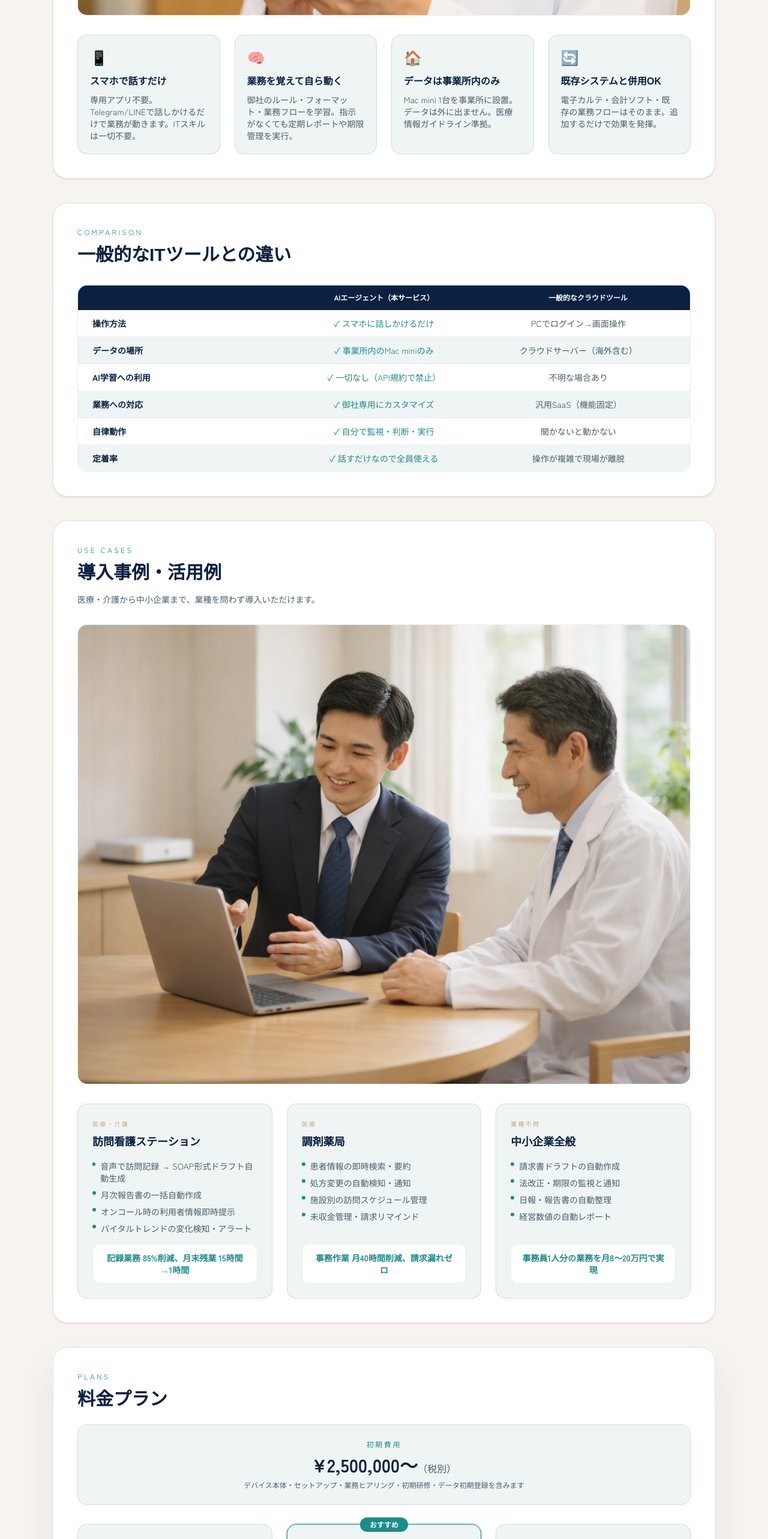
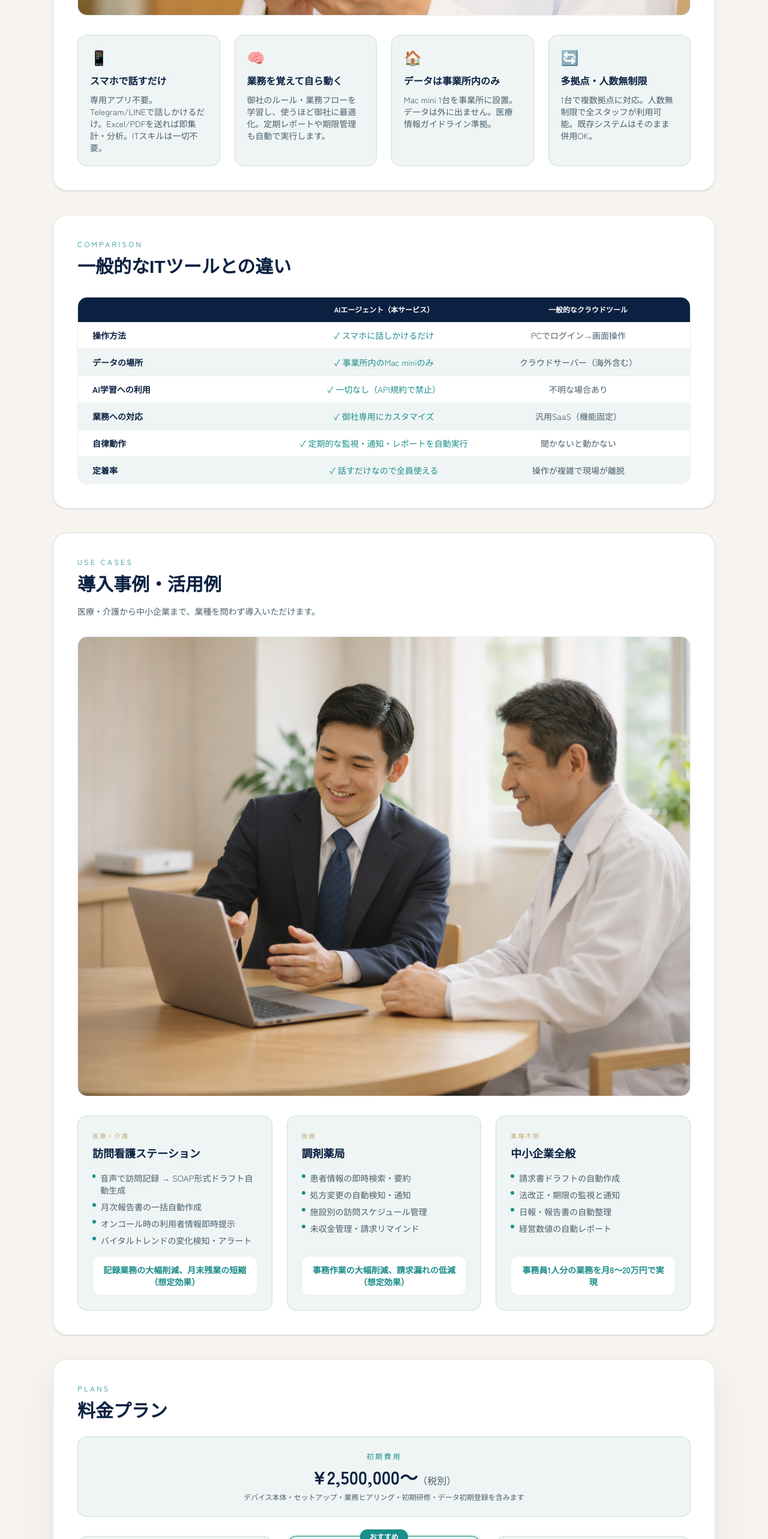
Before and after one commit to cyakkunnlove/cocopharmacyHP, a Next.js app: page /ai-agent in a window 1280 px wide. Shown: the part 2860-5426 px from the top of the page at 60% size. Built offline with nearby package versions, Linux system fonts and the light colour scheme; no server answers.

Commit message:
AIエージェントページ: 効果数値を適切に修正、多拠点対応・ファイル分析を追加、トライアル案内を追加

```diff
--- a/src/app/ai-agent/page.tsx
+++ b/src/app/ai-agent/page.tsx
@@ -50,13 +50,13 @@ const features = [
     icon: "📱",
     title: "スマホで話すだけ",
     detail:
-      "専用アプリ不要。Telegram/LINEで話しかけるだけで業務が動きます。ITスキルは一切不要。",
+      "専用アプリ不要。Telegram/LINEで話しかけるだけ。Excel/PDFを送れば即集計・分析。ITスキルは一切不要。",
   },
   {
     icon: "🧠",
     title: "業務を覚えて自ら動く",
     detail:
-      "御社のルール・フォーマット・業務フローを学習。指示がなくても定期レポートや期限管理を実行。",
+      "御社のルール・業務フローを学習し、使うほど御社に最適化。定期レポートや期限管理も自動で実行します。",
   },
   {
     icon: "🏠",
@@ -66,9 +66,9 @@ const features = [
   },
   {
     icon: "🔄",
-    title: "既存システムと併用OK",
+    title: "多拠点・人数無制限",
     detail:
-      "電子カルテ・会計ソフト・既存の業務フローはそのまま。追加するだけで効果を発揮。",
+      "1台で複数拠点に対応。人数無制限で全スタッフが利用可能。既存システムはそのまま併用OK。",
   },
 ];
 
@@ -95,7 +95,7 @@ const comparisonItems = [
   },
   {
     label: "自律動作",
-    ours: "自分で監視・判断・実行",
+    ours: "定期的な監視・通知・レポートを自動実行",
     others: "聞かないと動かない",
   },
   {
@@ -115,7 +115,7 @@ const useCases = [
       "オンコール時の利用者情報即時提示",
       "バイタルトレンドの変化検知・アラート",
     ],
-    effect: "記録業務 85%削減、月末残業 15時間→1時間",
+    effect: "記録業務の大幅削減、月末残業の短縮（想定効果）",
   },
   {
     industry: "調剤薬局",
@@ -126,7 +126,7 @@ const useCases = [
       "施設別の訪問スケジュール管理",
       "未収金管理・請求リマインド",
     ],
-    effect: "事務作業 月40時間削減、請求漏れゼロ",
+    effect: "事務作業の大幅削減、請求漏れの低減（想定効果）",
   },
   {
     industry: "中小企業全般",
@@ -216,7 +216,7 @@ const steps = [
   {
     title: "無料ヒアリング",
     detail:
-      "業務の洗い出しと自動化ポイントを特定。費用は一切かかりません。",
+      "業務の洗い出しと自動化ポイントを特定。無料トライアルのご相談もこちらから。",
   },
   {
     title: "設計・構築",
```
